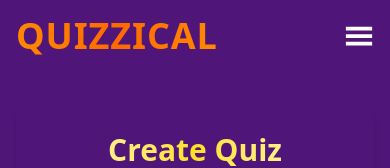
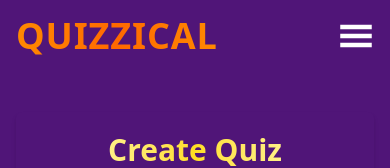
Before and after one commit to satyamAnand20/Quizzical, a React (Vite) app: page / in a window 390 px wide. Shown: the top 168 px of the page. Built offline with nearby package versions, Linux system fonts and the light colour scheme.

Commit message:
UI changes to Navbar.

```diff
--- a/src/components/Navbar.jsx
+++ b/src/components/Navbar.jsx
@@ -13,9 +13,7 @@ function Navbar() {
           QUIZZICAL
         </Link>
 
-        {/* Navigation Links + Burger */}
         <div className="flex items-center gap-6 text-white text-lg font-bold">
-          {/* These links are hidden on screens <= 725px (md:hidden) */}
           <div className="hidden md:flex gap-12 items-center">
             <span className="cursor-pointer hover:underline">Home</span>
             <span className="cursor-pointer hover:underline">Discover</span>
@@ -25,8 +23,7 @@ function Navbar() {
             </div>
           </div>
 
-          {/* Burger Menu only on small screens (≤ 725px) */}
-          <GiHamburgerMenu className="md:hidden text-3xl cursor-pointer" />
+          <GiHamburgerMenu className="md:hidden text-4xl cursor-pointer" />
         </div>
       </div>
     </nav>
```
